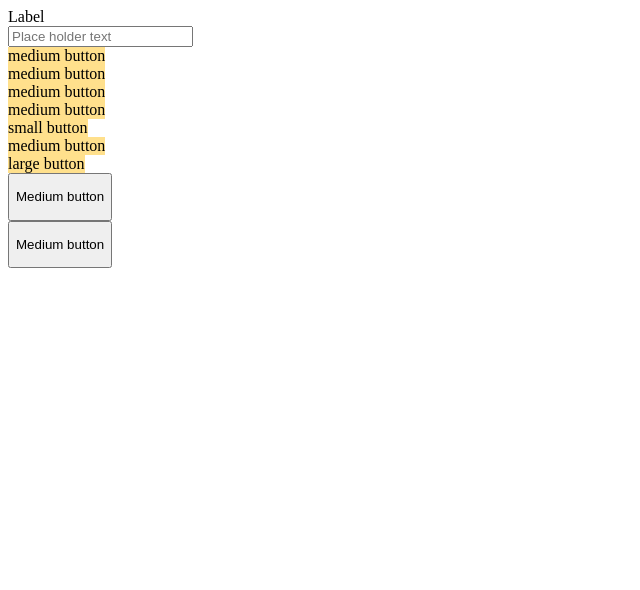
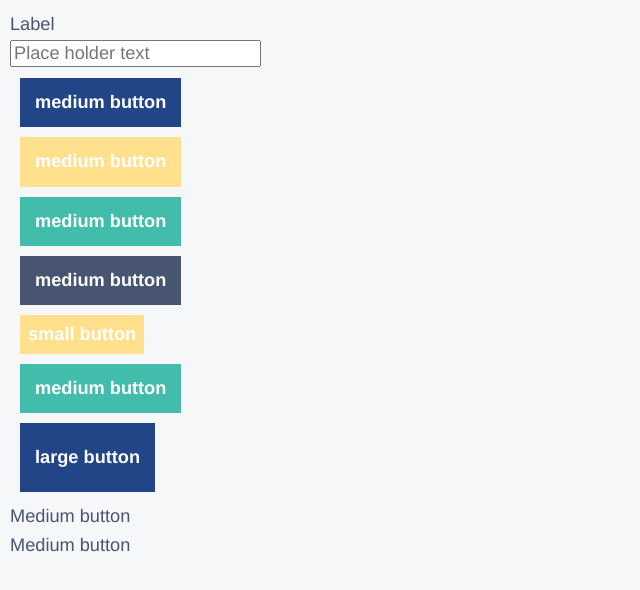
Before and after one commit to jackbran6/vue-vite-tailwind, a Vue app: page / in a window 1280 px wide. Shown: the top 590 px of the page, without its empty margins (0-640 px from the left). Built offline with nearby package versions, Linux system fonts and the light colour scheme; the HTML template or start-up script is replaced by a standard one.

Commit message:
Basic buttons created - still a couple of issues

```diff
--- a/src/assets/styles/_settings.scss
+++ b/src/assets/styles/_settings.scss
@@ -11,27 +11,20 @@ $xxlarge-min: 1920px;
 // 02. Colours
 $white: #fff;
 $black: #333;
-$creamyellow: #ffe08c;
+$creamy--yellow: #ffe08c;
 $cyan: #42bdac;
 $red: #ef554e;
-$darkblue: #00283a;
-$darkgreen: #00675e;
+$dark--blue: #00283a;
+$dark--green: #38a192;
 $orange: #f58a1e;
 $blue: #214587;
 $purple: #722c7d;
 $yellow: #ffd068;
-
-// $red: #f56d4c;
-// $blue: #8bd1d0;
 $grey--dark: #2e3649;
 $grey: #485570;
 $grey--light: #9599a2;
 $grey--transparent: rgba(0, 7, 18, 0.6);
-// $white: #dfe4e6;
 $bright-white: #f6f7f9;
-// $black: #0a0a0a;
-// $white: #fff;
-
 $body-background-color: $bright-white;
 $default-font-color: $grey;
 $default-link-color: $grey;
--- a/src/components/styled-button/StyledButton.vue
+++ b/src/components/styled-button/StyledButton.vue
@@ -1,18 +1,7 @@
 <template>
-    <div class="mt-4">
-        <button
-            class="button"
-            :class="{
-                'bg-dark-blue focus:bg-blue': color == 'primary',
-                'bg-green focus:bg-dark-green': color == 'secondary',
-                'bg-light-yellow focus:bg-yellow': color == 'tertiary',
-                'bg-gray-10 focus:bg-gray-9': color == 'quaternary',
-                'py-2 px-2': size == 'small',
-                'py-3 px-5': size == 'medium',
-                'py-5 px-5': size == 'large',
-            }"
-        >
-            <p class="text-white">{{ this.title }}</p>
+    <div class="container">
+        <button v-bind:class="[color, size]">
+            <p class="text">{{ this.title }}</p>
         </button>
     </div>
 </template>
@@ -27,14 +16,9 @@ export default defineComponent({
         color: {
             requiured: false,
             type: String,
-            default: 'primary',
+            default: 'blue',
             validator: (value) => {
-                return [
-                    'primary',
-                    'secondary',
-                    'tertiary',
-                    'quaternary',
-                ].includes(value)
+                return ['blue', 'yellow', 'green', 'gray'].includes(value)
             },
         },
         size: {
@@ -49,8 +33,72 @@ export default defineComponent({
 })
 </script>
 
-<style lang="scss" scoped>
-.button {
-    background-color: $creamyellow;
+<style lang="scss">
+.container {
+    margin: 10px;
+}
+.text {
+    color: $white;
+    font-weight: 600;
+}
+
+.green {
+    background-color: $cyan;
+    cursor: pointer;
+
+    :hover {
+        background-color: $dark--green;
+    }
+}
+.blue {
+    background-color: $blue;
+    cursor: pointer;
+    :hover {
+        background-color: $dark--blue;
+    }
+}
+.yellow {
+    background-color: $creamy--yellow;
+    cursor: pointer;
+    :hover {
+        background-color: $yellow;
+    }
+}
+.gray {
+    background-color: $grey;
+    cursor: pointer;
+    :hover {
+        background-color: $grey--dark;
+    }
+}
+.small {
+    align-items: center;
+    display: flex;
+    justify-content: center;
+    min-width: 48px;
+    padding-bottom: 5px;
+    padding-left: 8px;
+    padding-right: 8px;
+    padding-top: 5px;
+}
+.medium {
+    align-items: center;
+    display: flex;
+    justify-content: center;
+    min-width: 48px;
+    padding-bottom: 10px;
+    padding-left: 15px;
+    padding-right: 15px;
+    padding-top: 10px;
+}
+.large {
+    align-items: center;
+    display: flex;
+    justify-content: center;
+    min-width: 48px;
+    padding-bottom: 20px;
+    padding-left: 15px;
+    padding-right: 15px;
+    padding-top: 20px;
 }
 </style>
--- a/src/pages/Home.vue
+++ b/src/pages/Home.vue
@@ -1,13 +1,13 @@
 <template>
     <div class="container mx-auto">
         <text-input />
-        <styled-button title="medium button" color="primary" />
-        <styled-button title="medium button" color="secondary" />
-        <styled-button title="medium button" color="tertiary" />
-        <styled-button title="medium button" color="quaternary" />
-        <styled-button title="small button" color="primary" size="small" />
-        <styled-button title="medium button" color="secondary" size="medium" />
-        <styled-button title="large button" color="tertiary" size="large" />
+        <styled-button title="medium button" color="blue" />
+        <styled-button title="medium button" color="yellow" />
+        <styled-button title="medium button" color="green" />
+        <styled-button title="medium button" color="gray" />
+        <styled-button title="small button" color="yellow" size="small" />
+        <styled-button title="medium button" color="green" size="medium" />
+        <styled-button title="large button" color="blue" size="large" />
         <icon-button title="Medium button" icon="accept" />
         <icon-button title="Medium button" icon="decline" />
     </div>
```
